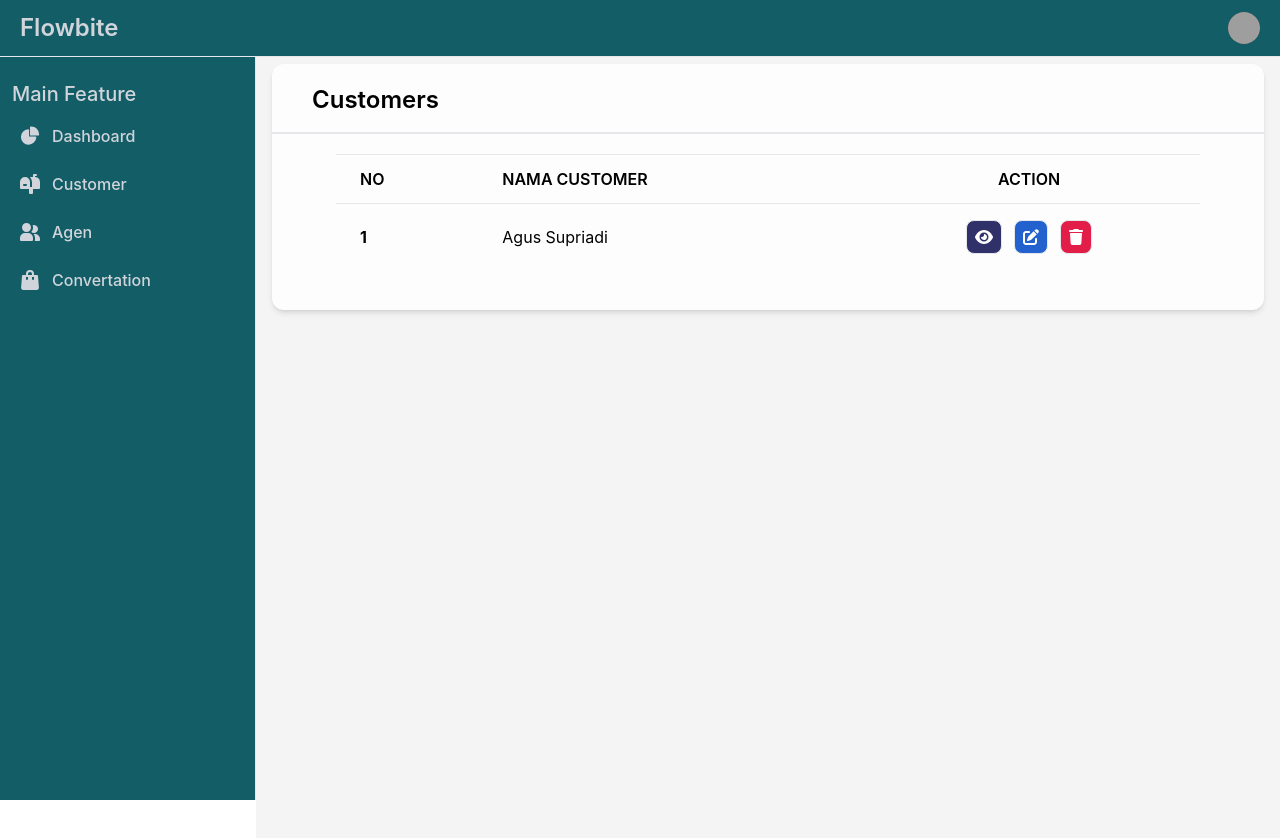
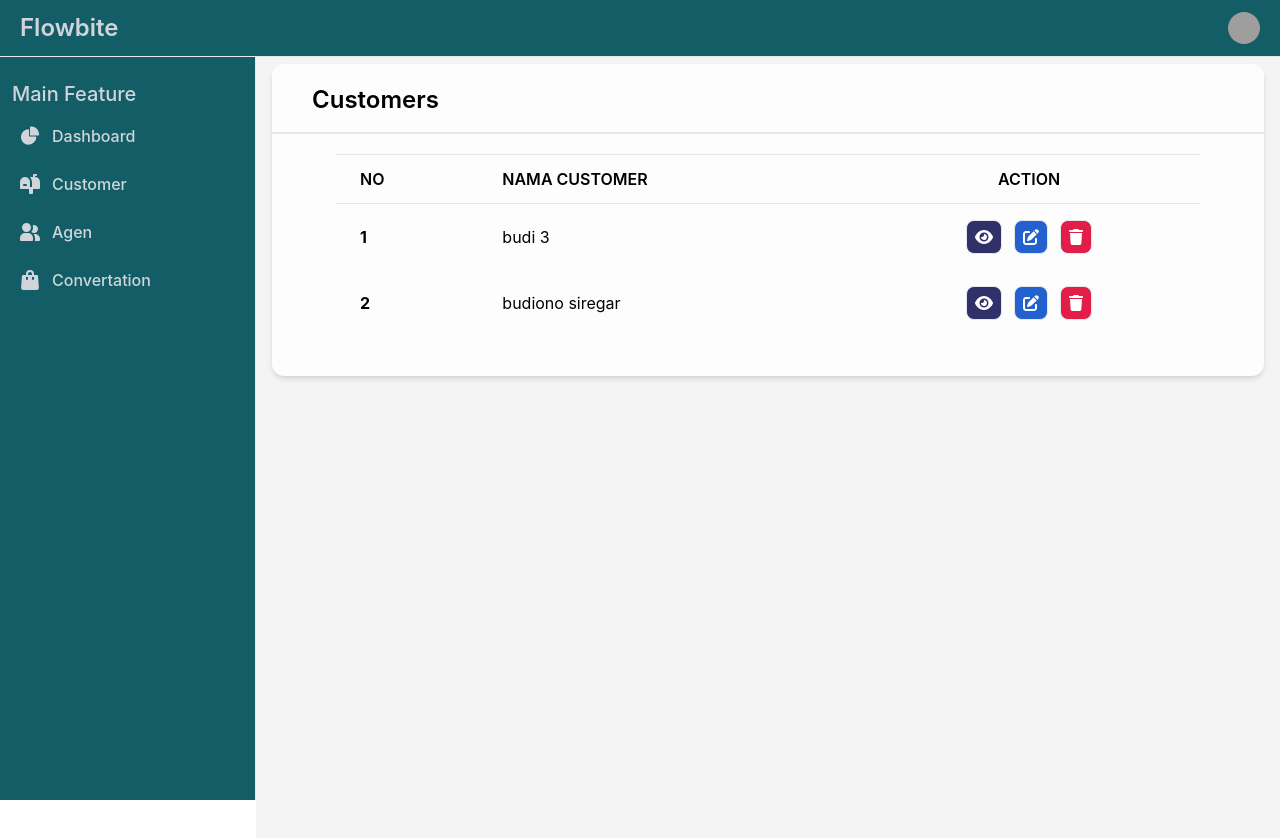
Before and after one commit to projectbinusa/WA-API-Gateway-Client, a React (Create React App) app: page /dashboard/customer in a window 1280 px wide. Shown: the top 838 px of the page. Built offline with nearby package versions, Linux system fonts and the light colour scheme; grey boxes are pictures that could not be loaded.

Commit message:
update integrasi customer

```diff
--- a/src/pages/Customer.jsx
+++ b/src/pages/Customer.jsx
@@ -4,8 +4,62 @@ import {
   faTrash,
 } from "@fortawesome/free-solid-svg-icons";
 import { FontAwesomeIcon } from "@fortawesome/react-fontawesome";
+import axios from "axios";
+import { useEffect, useState } from "react";
+import { url_customer } from "../utils/baseURL";
+
+const authorization = {
+  headers: {
+    'Authorization': `jwt ${localStorage.getItem('token')}`,
+
+  }
+};
 
 function Customer() {
+  const [customer, setCustomer] = useState([]);
+
+  const response = [
+    {
+      "id": 13,
+      "user_id": 3,
+      "remote_id": "628562213672@c.us",
+      "email": "email",
+      "name": "budi 3",
+      "hp": "628562213672",
+      "picture": "-",
+      "address": "Semarang",
+      "agent_id": 0,
+      "created_date": "2024-05-11 04:03:35",
+      "updated_date": "2024-05-11 04:03:35"
+  },
+  {
+      "id": 14,
+      "user_id": 3,
+      "remote_id": "628562213672@c.us",
+      "email": "email",
+      "name": "budiono siregar",
+      "hp": "628562213672",
+      "picture": "-",
+      "address": "Semarang",
+      "agent_id": 0,
+      "created_date": "2024-05-11 04:04:51",
+      "updated_date": "2024-05-11 04:04:51"
+  }
+  ];
+
+  const getDataCustomer = async () => {
+    try {
+      // const response = await axios.get(`${url_customer}`, authorization);
+      setCustomer(response)
+    } catch (error) {
+      console.log(error);
+    }
+  }
+
+  useEffect(() =>{
+    getDataCustomer();
+  }, []);
+
   return (
     <>
       <div className="all card py-5 bg-[#fdfdfd] rounded-xl shadow-md">
@@ -29,12 +83,15 @@ function Customer() {
             </thead>
 
             <tbody>
-              <tr>
-                <th className="border-t-0 px-6 align-middle border-l-0 border-r-0 whitespace-nowrap p-4 text-left text-blueGray-700 ">
-                  1
+              {customer.map((datas, idx) =>{
+                return(
+                  <>
+                  <tr key={idx}>
+                <th className="border-t-0 px-6 align-middle border-l-0 border-r-0 whitespace-nowrap p-4 text-left text-blueGray-700">
+                  {idx + 1}
                 </th>
                 <td className="border-t-0 px-6 align-middle border-l-0 border-r-0 whitespace-nowrap p-4 ">
-                  Agus Supriadi
+                  {datas.name}
                 </td>
                 <td className="flex gap-3 justify-center border-t-0 px-6 align-center border-l-0 border-r-0 whitespace-nowrap p-4">
                   <FontAwesomeIcon
@@ -51,6 +108,10 @@ function Customer() {
                   />
                 </td>
               </tr>
+                  </>
+                )
+              })}
+
             </tbody>
           </table>
         </div>
--- a/src/pages/Setting.jsx
+++ b/src/pages/Setting.jsx
@@ -16,15 +16,15 @@ import { url_profile } from "../utils/baseURL";
 
 const authorization = {
   headers: {
-    'Authorization': `Bearer ${localStorage.getItem('token')}`,
-    'Accept':'application/json',
-    'Content-Type' :'application/json'
+    'Authorization': `jwt ${localStorage.getItem('token')}`,
+
   }
 };
 
 const Setting = () => {
 
   const [passwordType, setPasswordType] = useState("password");
+  const [profile, setProfile] = useState([]);
   const [name, setName] = useState('');
   const [address, setAddress] = useState('');
   const [birth_date, setBirth_date] = useState('');
@@ -36,7 +36,6 @@ const Setting = () => {
   const [organization_name, setOrganization_name] = useState('');
   const [organization_address, setOrganization_address] = useState('');
 
-  // console.log(authorization);
 
   const togglePassword = () => {
     if (passwordType === "password") {
@@ -45,6 +44,10 @@ const Setting = () => {
     }
     setPasswordType("password");
   };
+
+
+  console.log("token =>", authorization)
+  console.log("Endpoint =>", url_profile);
 
   const response = [
     {
@@ -63,20 +66,21 @@ const Setting = () => {
 
   const getProfile = async () =>{
     try {
-      // const response = await axios.get(url_profile, authorization);
-      // console.log(profile);
-      const data = response[0];
-      console.log("data", data);
-      setName(data.name);
-      setAddress(data.address);
-      setBirth_date(data.birth_date);
-      setBirth_place(data.birth_place);
-      setPicture(data.picture);
-      setDescription(data.description);
-      setHp(data.hp);
-      setTag(data.tag);
-      setOrganization_name(data.organization_name);
-      setOrganization_address(data.organization_address);
+      const response = await axios.get(`${url_profile}`, authorization);
+      setProfile(response.data)
+      console.log(profile);
+      // const data = response[0];
+      // console.log("data", data);
+      // setName(data.name);
+      // setAddress(data.address);
+      // setBirth_date(data.birth_date);
+      // setBirth_place(data.birth_place);
+      // setPicture(data.picture);
+      // setDescription(data.description);
+      // setHp(data.hp);
+      // setTag(data.tag);
+      // setOrganization_name(data.organization_name);
+      // setOrganization_address(data.organization_address);
     } catch (error) {
       console.log(error);
     }
@@ -107,6 +111,7 @@ const Setting = () => {
   useEffect(() => {
     getProfile();
   }, []);
+
   return (
     <>
       <div className="all card py-5 bg-[#fdfdfd] rounded-xl shadow-md">
--- a/src/utils/baseURL.js
+++ b/src/utils/baseURL.js
@@ -1,2 +1,3 @@
 export const base_url = "https://api-whatsapp.lynk2.co/api";
 export const url_profile = `${base_url}/user/profile`;
+export const url_customer = `${base_url}/user/customer`;
```
